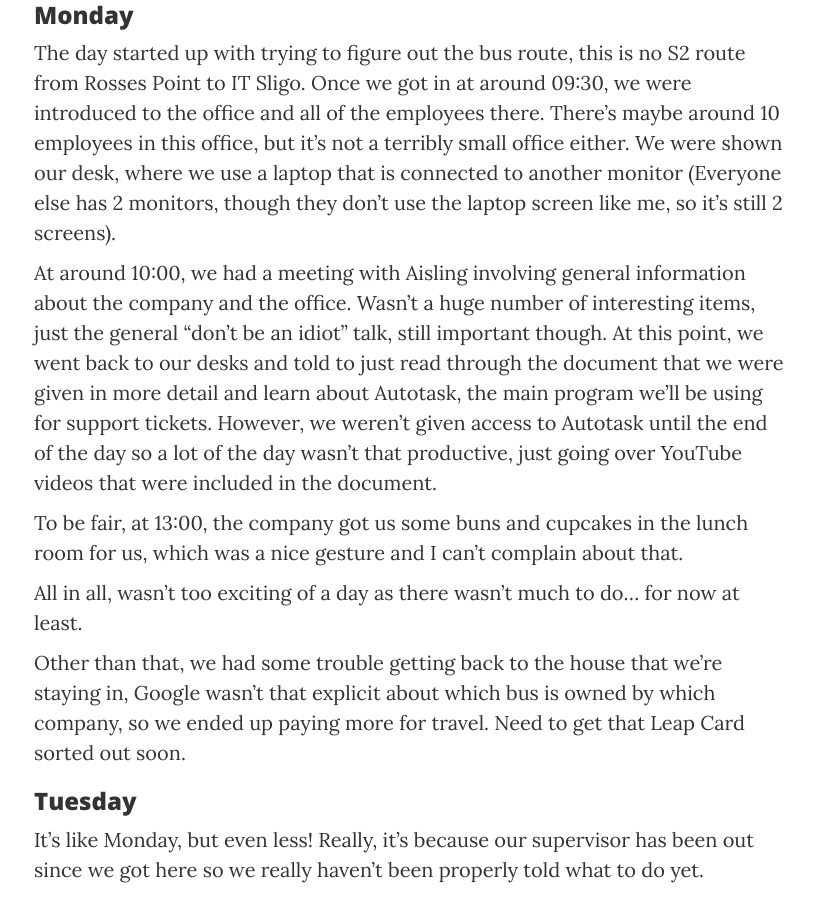
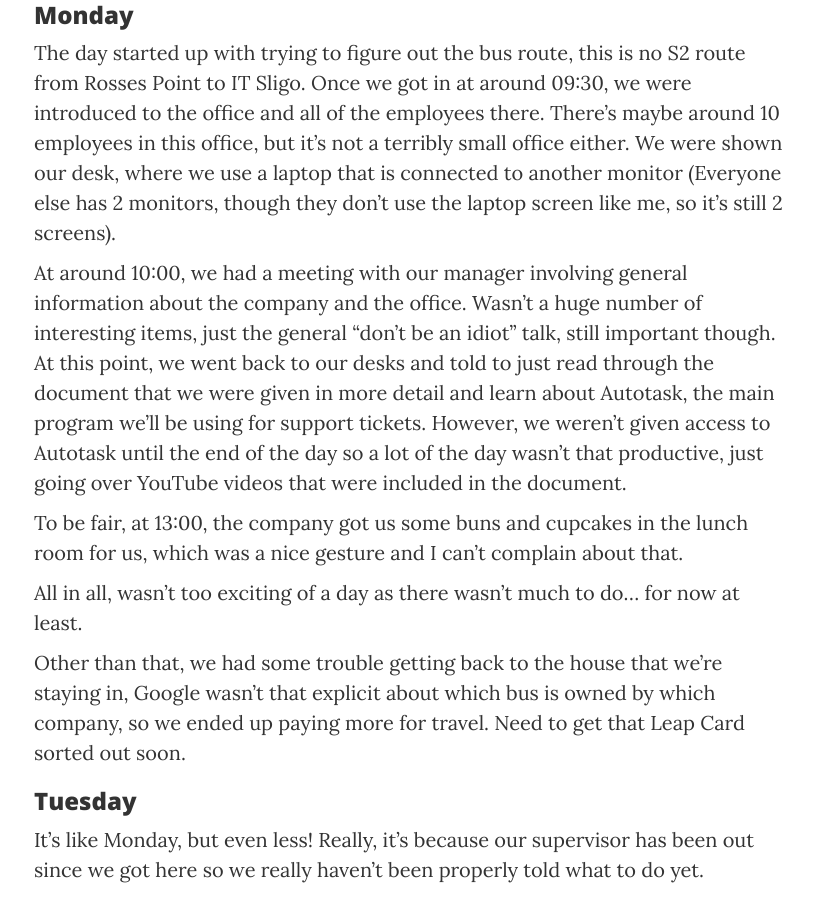
Before and after one commit to JayVee732/jayvee732.github.io, a Jekyll site: the page built from _posts/2018/04/21/2018-04-22-The-First-Week.md, in a window 1280 px wide and 900 px high, scrolled down 865 px. Shown: the whole window, without its empty margins (231-1045 px from the left). Built offline with Jekyll 4.4.1, drawn with Linux system fonts in a browser that asks for light colours.

Commit message:
New blog post

```diff
--- a/_includes/footer.html
+++ b/_includes/footer.html
@@ -43,14 +43,6 @@
             </a>
           </li>
           {% endif %}
-          <li class="list-inline-item">
-            <a href="https://jamiehiggins.me/blog/atom.xml" title="RSS Feed">
-              <span class="fa-stack fa-lg">
-                <i class="fa fa-circle fa-stack-2x"></i>
-                <i class="fa fa-rss fa-stack-1x fa-inverse"></i>
-              </span>
-            </a>
-          </li>
         </ul>
         <p class="copyright text-muted">Copyright &copy; {{ site.author }} {{ 'now' | date: "%Y" }}</p>
       </div>
--- a/_posts/2018/04/21/2018-04-22-The-First-Week.md
+++ b/_posts/2018/04/21/2018-04-22-The-First-Week.md
@@ -17,7 +17,7 @@
 
 The day started up with trying to figure out the bus route, this is no S2 route from Rosses Point to IT Sligo. Once we got in at around 09:30, we were introduced to the office and all of the employees there. There's maybe around 10 employees in this office, but it's not a terribly small office either. We were shown our desk, where we use a laptop that is connected to another monitor (Everyone else has 2 monitors, though they don't use the laptop screen like me, so it's still 2 screens).
 
-At around 10:00, we had a meeting with Aisling involving general information about the company and the office. Wasn't a huge number of interesting items, just the general "don't be an idiot" talk, still important though. At this point, we went back to our desks and told to just read through the document that we were given in more detail and learn about Autotask, the main program we'll be using for support tickets. However, we weren't given access to Autotask until the end of the day so a lot of the day wasn't that productive, just going over YouTube videos that were included in the document.
+At around 10:00, we had a meeting with our manager involving general information about the company and the office. Wasn't a huge number of interesting items, just the general "don't be an idiot" talk, still important though. At this point, we went back to our desks and told to just read through the document that we were given in more detail and learn about Autotask, the main program we'll be using for support tickets. However, we weren't given access to Autotask until the end of the day so a lot of the day wasn't that productive, just going over YouTube videos that were included in the document.
 
 To be fair, at 13:00, the company got us some buns and cupcakes in the lunch room for us, which was a nice gesture and I can't complain about that.
 
--- a/blog/index.html
+++ b/blog/index.html
@@ -6,7 +6,7 @@
 ---
 <div>
     <p>Add this blog to your
-        <a href="/blog/atom.xml">RSS Reader</a>
+        <a href="/feed.xml">RSS Reader</a>
     </p>
 </div>
 
```
Also changed, not shown: _posts/2018/06/24/2018-06-24-Week-10.md (added, +64 -0 lines), blog/atom.xml (deleted, +0 -23 lines), assets/img/post/2018/06/24/banner.jpg (added).
